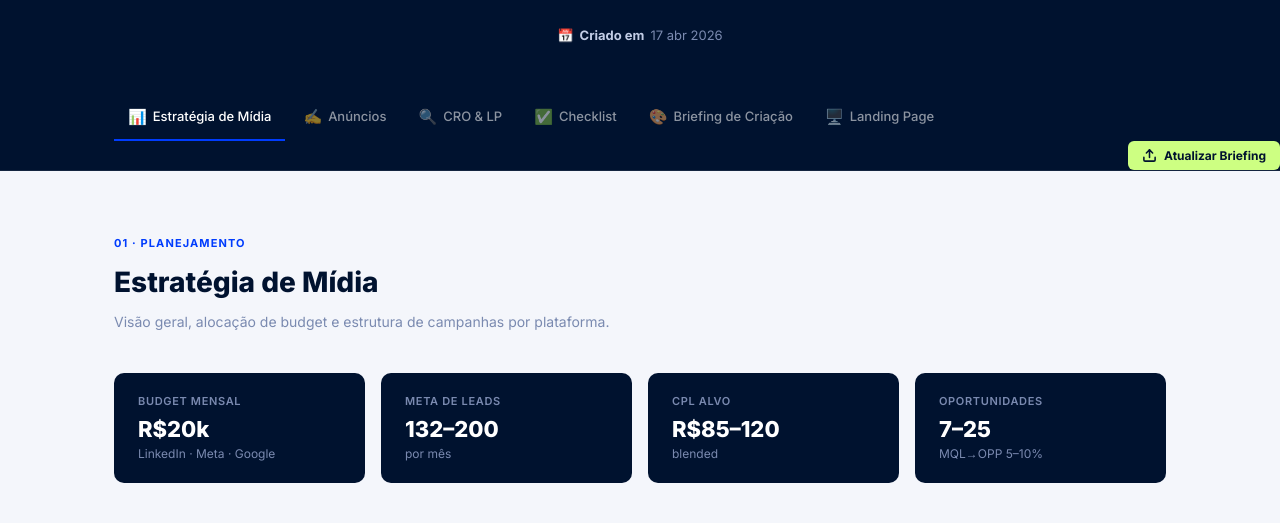
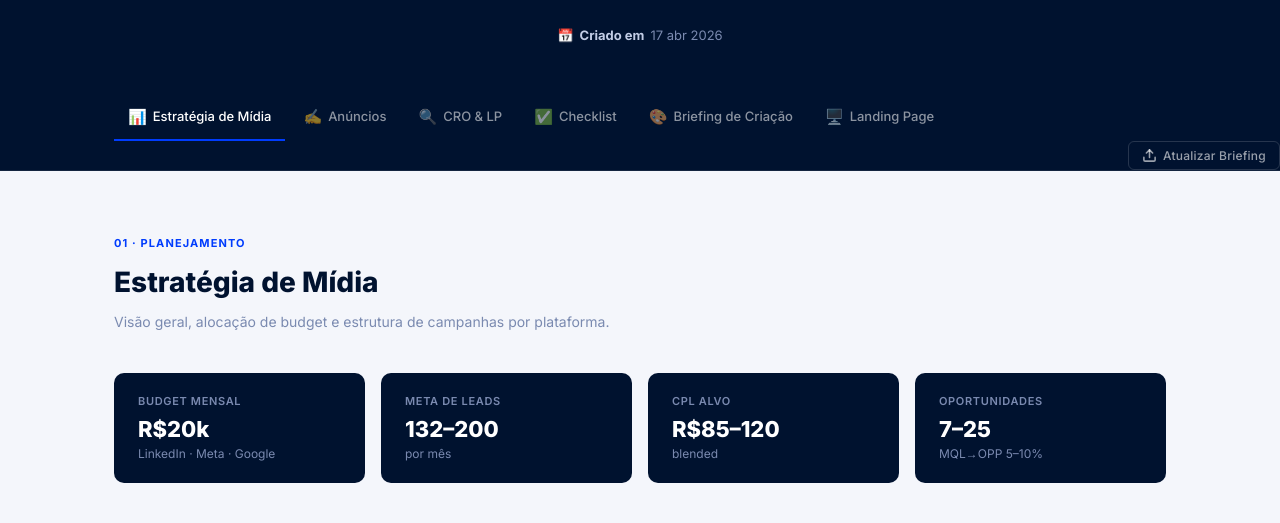
Before and after one commit to Thihs87/campanha-gupy, a website: page index.html in a window 1280 px wide. Shown: the part 253-776 px from the top of the page. Drawn offline with Linux system fonts and the light colour scheme.

Commit message:
style: botão upload mais clean no header

```diff
--- a/index.html
+++ b/index.html
@@ -120,20 +120,25 @@
       margin-left: auto;
       display: flex;
       align-items: center;
-      gap: 7px;
-      background: var(--verde);
-      color: var(--azul);
-      border: none;
+      gap: 6px;
+      background: transparent;
+      color: rgba(255,255,255,.6);
+      border: 1px solid rgba(255,255,255,.15);
       border-radius: 6px;
-      padding: 7px 14px;
+      padding: 6px 13px;
       font-size: 12px;
-      font-weight: 700;
+      font-weight: 500;
       cursor: pointer;
       font-family: 'Inter', sans-serif;
       white-space: nowrap;
-      transition: opacity .2s;
-    }
-    .nav-upload-btn:hover { opacity: .85; }
+      letter-spacing: .02em;
+      transition: color .2s, border-color .2s, background .2s;
+    }
+    .nav-upload-btn:hover {
+      color: var(--verde);
+      border-color: var(--verde);
+      background: rgba(205,255,130,.06);
+    }
 
     /* ── LAYOUT ──────────────────────────────────────────────────────── */
     .container { max-width: 1100px; margin: 0 auto; padding: 0 24px; }
```
